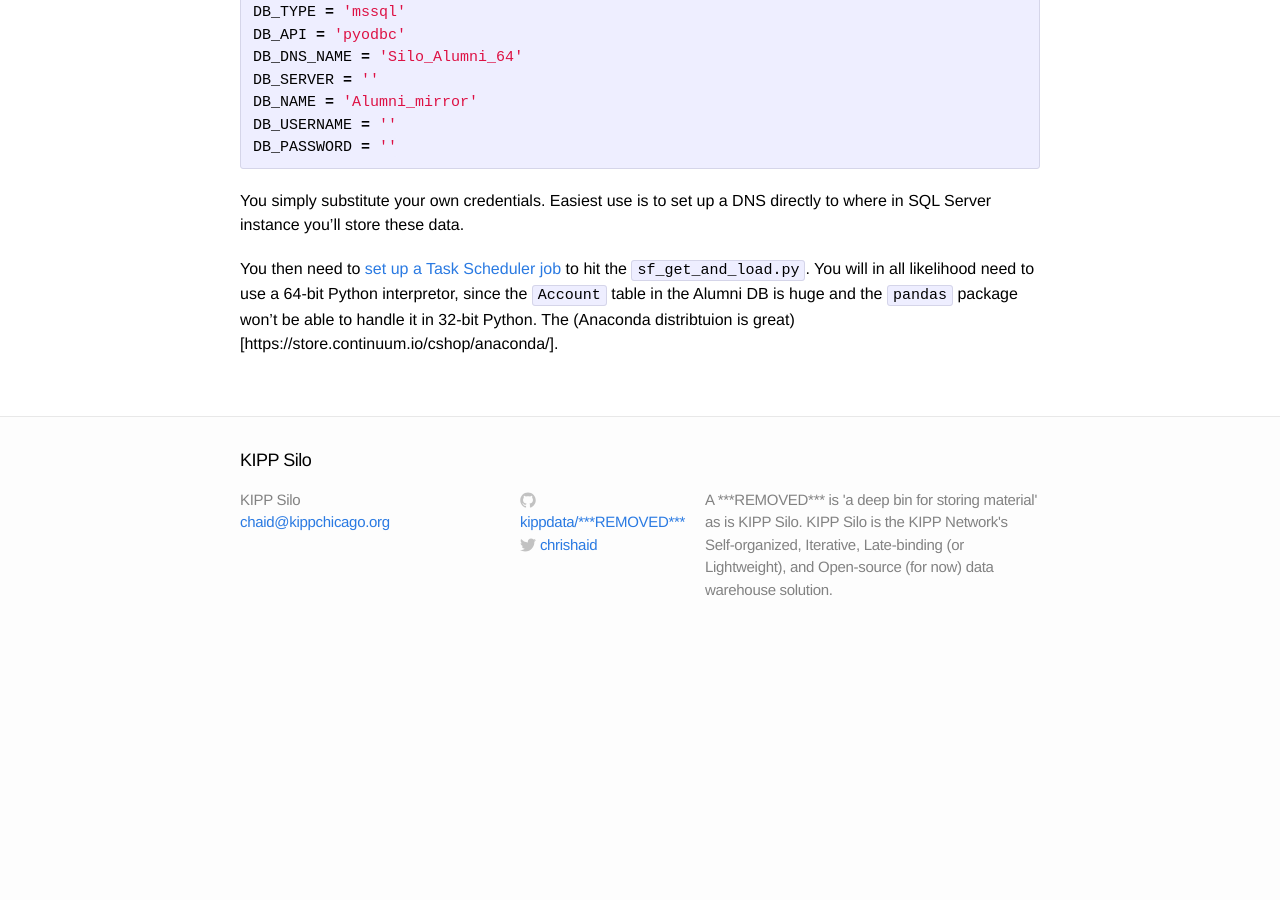
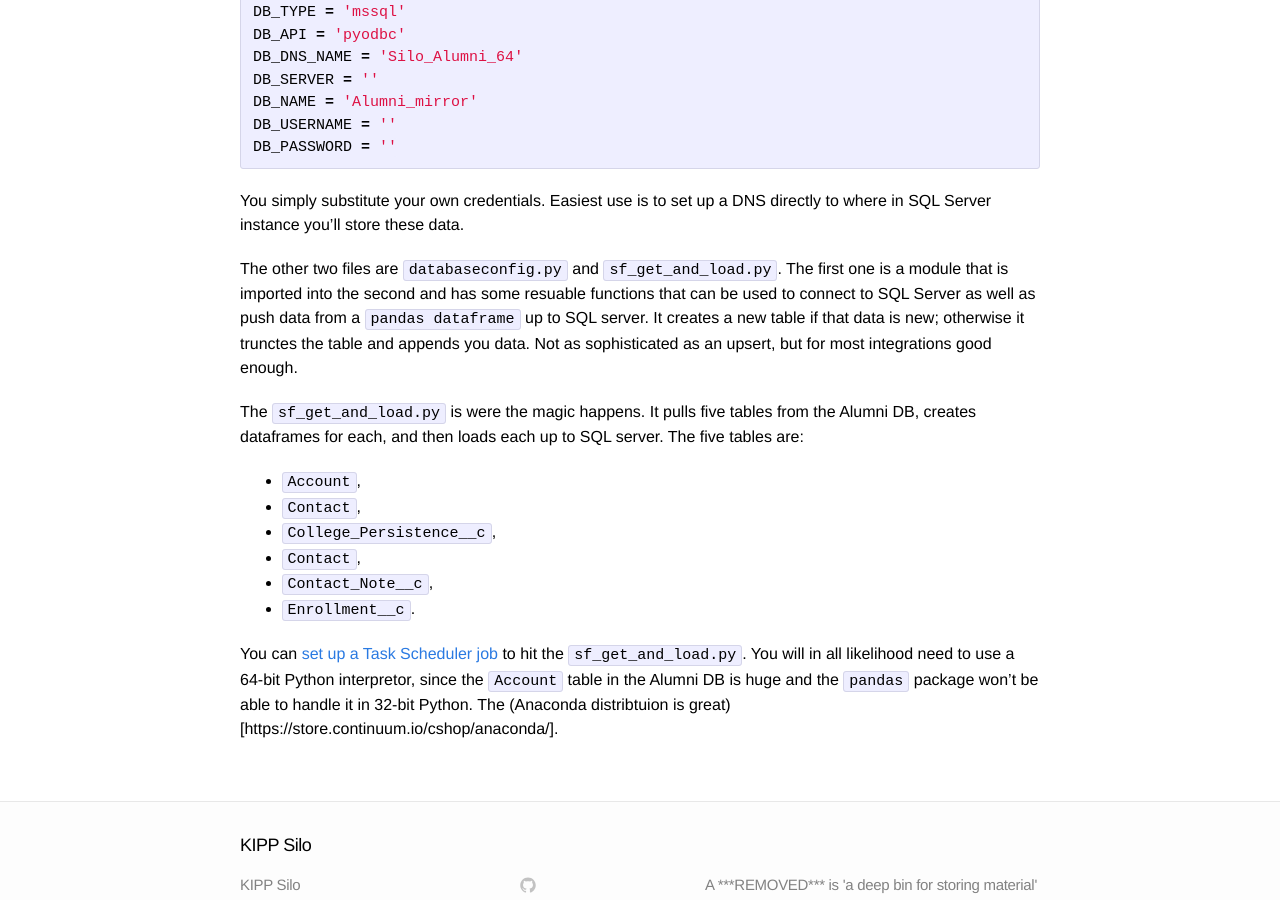
Before and after one commit to kippdata/silo, a Jekyll site: the page built from _posts/2014-09-25-Alumni_DB_Integration.md, in a window 1280 px wide and 900 px high, scrolled down 505 px. Built offline with Jekyll 4.4.1, drawn with Linux system fonts in a browser that asks for light colours; before the commit the page ends 1151 px from its top, so only the background shows below that.

Commit message:
A couple more paragraphs on the python files.

```diff
--- a/_posts/2014-09-25-Alumni_DB_Integration.md
+++ b/_posts/2014-09-25-Alumni_DB_Integration.md
@@ -27,4 +27,15 @@ DB_PASSWORD = ''
 
 You simply substitute your own credentials.  Easiest use is to set up a DNS directly to where in SQL Server instance you'll store these data.
 
-You then need to [set up a Task Scheduler job](http://technet.microsoft.com/en-us/library/cc766428.aspx) to hit the `sf_get_and_load.py`.  You will in all likelihood need to use a 64-bit Python interpretor, since the `Account` table in the Alumni DB is huge and the `pandas` package won't be able to handle it in 32-bit Python. The (Anaconda distribtuion is great)[https://store.continuum.io/cshop/anaconda/].
+The other two files are `databaseconfig.py` and `sf_get_and_load.py`.  The first one is a module that is imported into the second and has some resuable functions that can be used to connect to SQL Server as well as  push data from a `pandas dataframe` up to SQL server.  It creates a new table if that data is new; otherwise it trunctes the table and appends you data.  Not as sophisticated as an upsert, but for most integrations good enough.
+
+The `sf_get_and_load.py` is were the magic happens. It pulls five tables from the Alumni DB, creates dataframes for each, and then loads each up to SQL server.  The five tables are:
+
+* `Account`,
+* `Contact`,
+* `College_Persistence__c`,
+* `Contact`,
+* `Contact_Note__c`,
+* `Enrollment__c`.
+
+You can [set up a Task Scheduler job](http://technet.microsoft.com/en-us/library/cc766428.aspx) to hit the `sf_get_and_load.py`.  You will in all likelihood need to use a 64-bit Python interpretor, since the `Account` table in the Alumni DB is huge and the `pandas` package won't be able to handle it in 32-bit Python. The (Anaconda distribtuion is great)[https://store.continuum.io/cshop/anaconda/].
```
Also changed, not shown: 1 other file.
